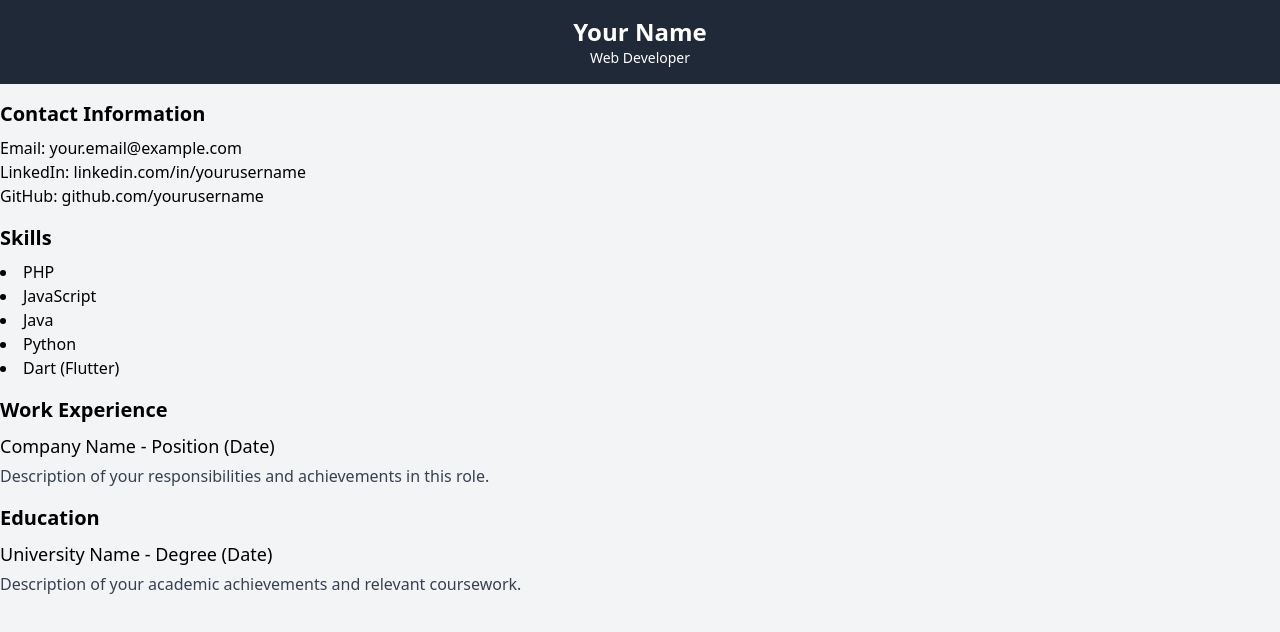
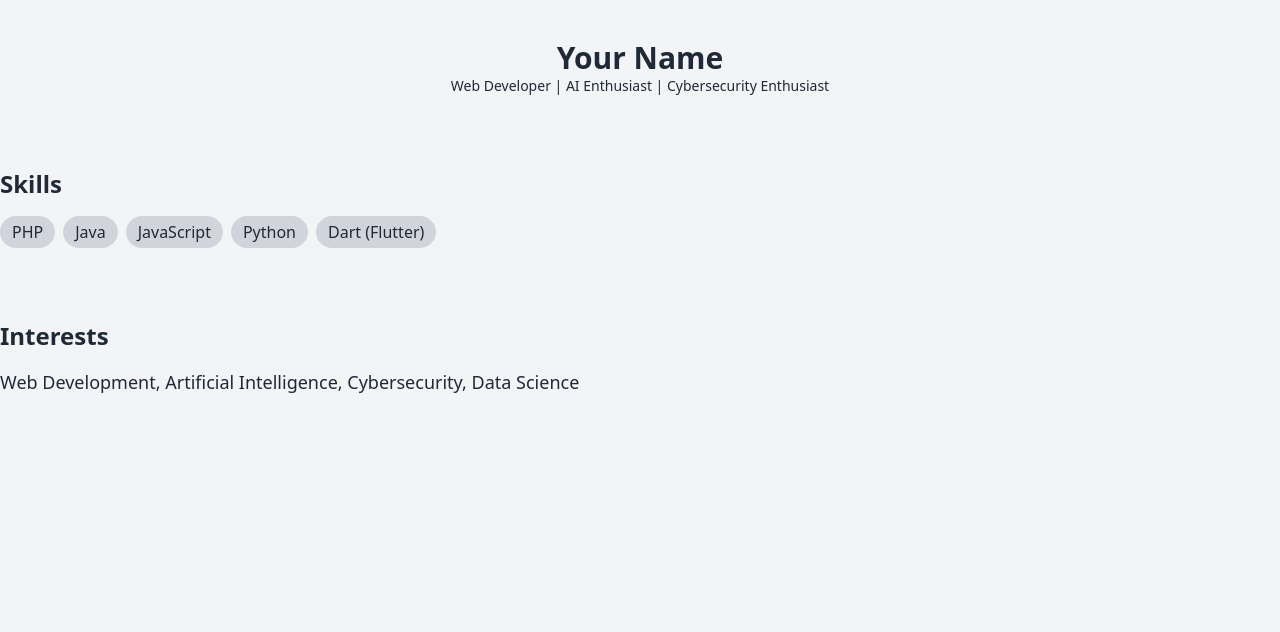
Before and after one commit to TuanHee/tuanhee.github.io, a website: page index.html in a window 1280 px wide. Drawn offline with nearby package versions, Linux system fonts and the light colour scheme.

Commit message:
init project

```diff
--- a/index.html
+++ b/index.html
@@ -4,58 +4,32 @@
 <head>
     <meta charset="UTF-8">
     <meta name="viewport" content="width=device-width, initial-scale=1.0">
-    <title>Your Name - Resume</title>
-    <!-- 引入 Tailwind CSS -->
-    <link href="https://cdn.jsdelivr.net/npm/tailwindcss@2.2.19/dist/tailwind.min.css" rel="stylesheet">
+    <title>Your Name - Developer</title>
+    <link rel="stylesheet" href="https://cdn.jsdelivr.net/npm/tailwindcss@2.2.19/dist/tailwind.min.css">
 </head>
 
-<body class="bg-gray-100 font-sans">
+<body class="font-sans bg-gray-100 text-gray-800">
 
-    <header class="text-center bg-gray-800 text-white py-4">
-        <h1 class="text-2xl font-bold">Your Name</h1>
-        <p class="text-sm">Web Developer</p>
+    <header class="text-center py-10">
+        <h1 class="text-3xl font-bold">Your Name</h1>
+        <p class="text-sm">Web Developer | AI Enthusiast | Cybersecurity Enthusiast</p>
     </header>
 
-    <section id="contact" class="my-4">
-        <h2 class="text-xl font-semibold mb-2">Contact Information</h2>
-        <ul class="list-none">
-            <li>Email: your.email@example.com</li>
-            <li>LinkedIn: linkedin.com/in/yourusername</li>
-            <li>GitHub: github.com/yourusername</li>
+    <section class="container mx-auto py-8">
+        <h2 class="text-2xl font-bold mb-4">Skills</h2>
+        <ul class="flex flex-wrap">
+            <li class="bg-gray-300 rounded-full py-1 px-3 mr-2 mb-2">PHP</li>
+            <li class="bg-gray-300 rounded-full py-1 px-3 mr-2 mb-2">Java</li>
+            <li class="bg-gray-300 rounded-full py-1 px-3 mr-2 mb-2">JavaScript</li>
+            <li class="bg-gray-300 rounded-full py-1 px-3 mr-2 mb-2">Python</li>
+            <li class="bg-gray-300 rounded-full py-1 px-3 mr-2 mb-2">Dart (Flutter)</li>
         </ul>
     </section>
 
-    <section id="skills" class="my-4">
-        <h2 class="text-xl font-semibold mb-2">Skills</h2>
-        <ul class="list-disc list-inside">
-            <li>PHP</li>
-            <li>JavaScript</li>
-            <li>Java</li>
-            <li>Python</li>
-            <li>Dart (Flutter)</li>
-            <!-- Add more skills as needed -->
-        </ul>
+    <section class="container mx-auto py-8">
+        <h2 class="text-2xl font-bold mb-4">Interests</h2>
+        <p class="text-lg">Web Development, Artificial Intelligence, Cybersecurity, Data Science</p>
     </section>
-
-    <section id="experience" class="my-4">
-        <h2 class="text-xl font-semibold mb-2">Work Experience</h2>
-        <div>
-            <h3 class="text-lg font-medium mb-1">Company Name - Position (Date)</h3>
-            <p class="text-gray-700">Description of your responsibilities and achievements in this role.</p>
-        </div>
-        <!-- Add more work experiences as needed -->
-    </section>
-
-    <section id="education" class="my-4">
-        <h2 class="text-xl font-semibold mb-2">Education</h2>
-        <div>
-            <h3 class="text-lg font-medium mb-1">University Name - Degree (Date)</h3>
-            <p class="text-gray-700">Description of your academic achievements and relevant coursework.</p>
-        </div>
-        <!-- Add more education details as needed -->
-    </section>
-
-    <!-- Add more sections for projects, certifications, or any other relevant information -->
 
 </body>
 
--- /dev/null
+++ b/main.css
@@ -0,0 +1,3 @@
+@tailwind base;
+@tailwind components;
+@tailwind utilities;
```
Also changed, not shown: package.json (added, +9 -0 lines), src/app.css (added, +11 -0 lines), tailwind.config.js (added, +11 -0 lines), dist/app.css (added), dist/index.html (added), 2 other files.
